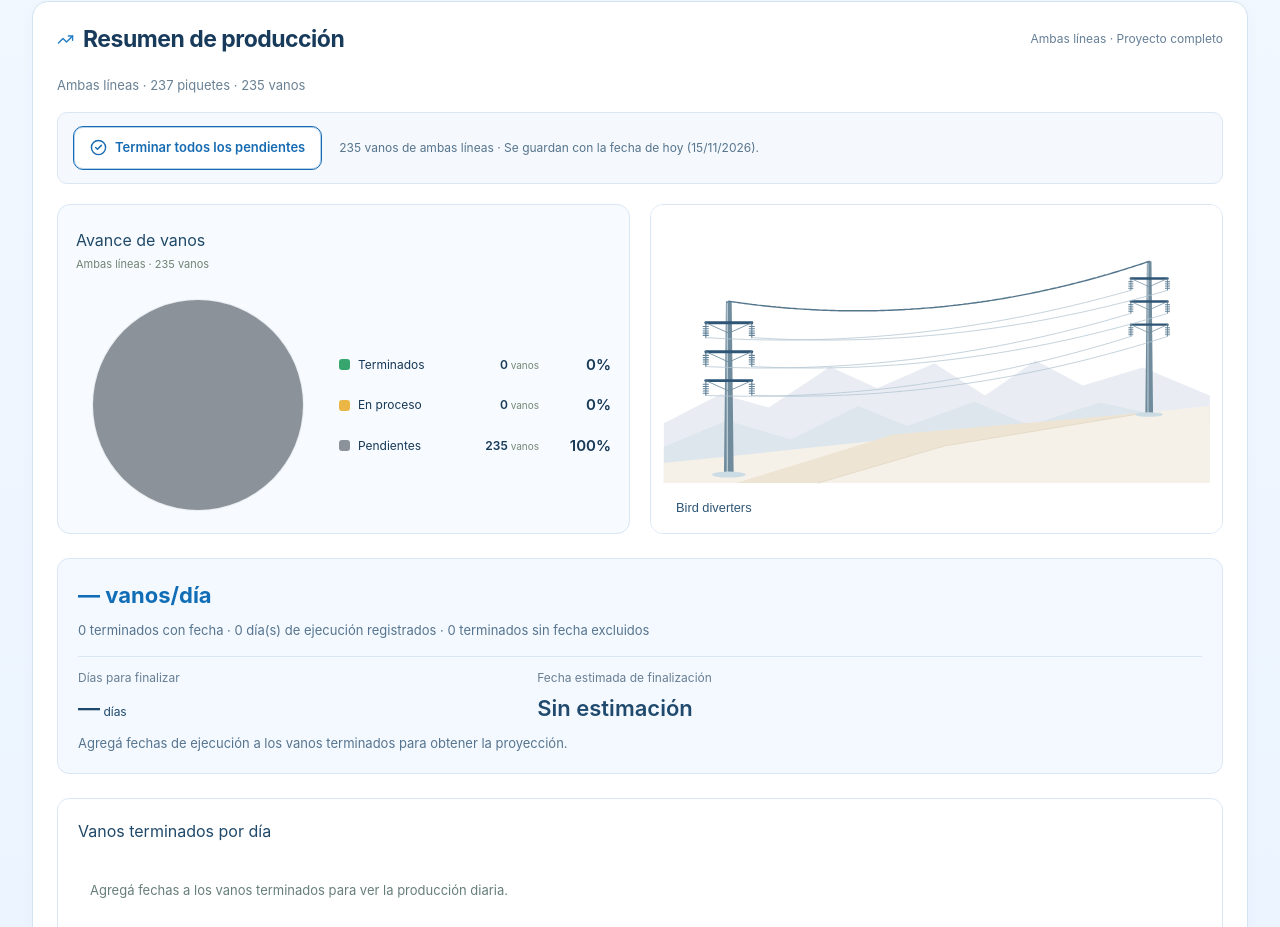
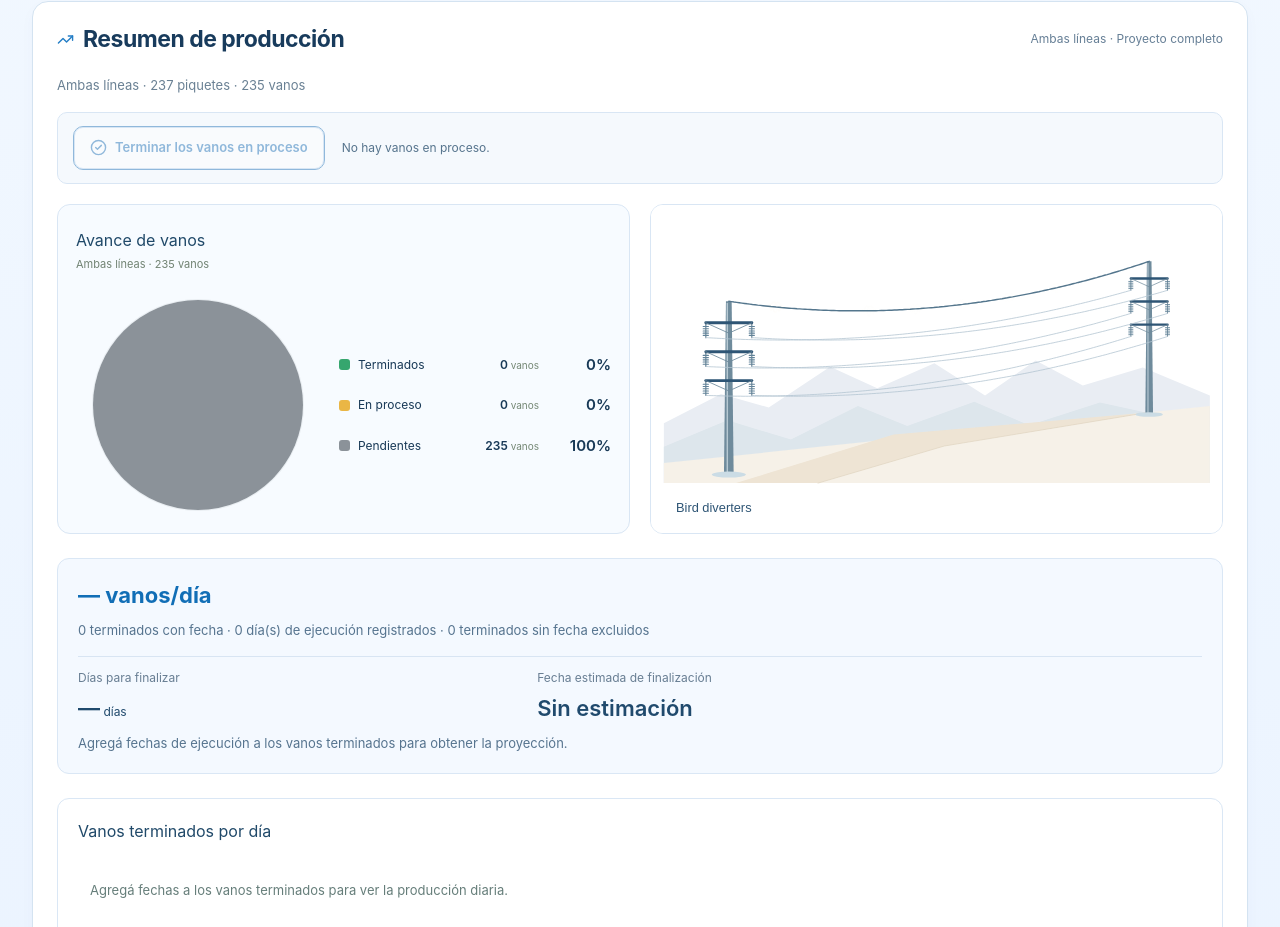
Before and after one commit to Sebastiandc99/Avances-BD-LMT, a Next.js app: page / in a window 1280 px wide. Shown: the part 795-1722 px from the top of the page. Built offline with nearby package versions, Linux system fonts and the light colour scheme.

Commit message:
Completa solo los vanos en proceso y documenta recuperación de la carga

```diff
--- a/app/dashboard.tsx
+++ b/app/dashboard.tsx
@@ -16,7 +16,7 @@ import { powerBiFromCloud, powerBiDesignRevision } from '../lib/powerbi-export';
 import BulkCompleted from './bulk-completed';
 import MapBatchEditor from './map-batch-editor';
 import { selectionEvents, toggleSpanSelection, type SelectionValues } from '../lib/map-selection';
-import { completionPlan, completedEvents, pendingCompletedEvents, type CompletionMode, type CompletionRange } from '../lib/bulk-progress';
+import { completionPlan, completedEvents, inProgressCompletedEvents, type CompletionMode, type CompletionRange } from '../lib/bulk-progress';
 import { searchPoles, type PoleTarget } from '../lib/pole-search';
 import type { MapMemory } from '../lib/map-view';
 import { colors, inventoryRevision, plannedDiverters, installedDiverters, diverterBasis, csvCell, dateLabel, emptyProgress, latestRecords, localDate, metrics, statuses, statusOptions, validProgress, validSpanId, type Event, type Inventory, type Photo, type Progress, type Span, type Status } from '../lib/model';
@@ -39,7 +39,7 @@ export default function Dashboard({user,basePath='/',localOnly=false,cloud,accou
  const [exporting,setExporting]=useState(false);
  const [exportingPowerBi,setExportingPowerBi]=useState(false);
  const powerBiBusy=useRef(false);
- const [completingPending,setCompletingPending]=useState(false),pendingCompleteLock=useRef(false);
+ const [completingInProgress,setCompletingInProgress]=useState(false),inProgressCompleteLock=useRef(false);
  const [executionDay,setExecutionDay]=useState(initialView.listDate);
  const [poleTarget,setPoleTarget]=useState<PoleTarget|null>(null),[mapQuery,setMapQuery]=useState(initialView.mapQuery);
  const [bulk,setBulk]=useState(false),[tab,setTab]=useState(initialView.tab),[mapLine,setMapLine]=useState(initialView.mapLine),[listLine,setListLine]=useState(initialView.listLine),[filter,setFilter]=useState(initialView.listFilter),[search,setSearch]=useState(initialView.listSearch),[selected,setSelected]=useState<string|null>(null),[focus,setFocus]=useState(initialView.mapMemory?.spanFocusRequest||0),[settings,setSettings]=useState(false),[help,setHelp]=useState(false),[dirty,setDirty]=useState(false),[saving,setSaving]=useState(false),[draft,setDraft]=useState<Progress>(emptyProgress()),[pendingPhotos,setPendingPhotos]=useState<Photo[]>([]),[lightbox,setLightbox]=useState<string|null>(null),[confirmSwitch,setConfirmSwitch]=useState<string|null>(null);
@@ -158,19 +158,19 @@ export default function Dashboard({user,basePath='/',localOnly=false,cloud,accou
   await persist(es=>[...es,...additions]);setBulk(false);setSelected(null);setPendingPhotos([]);setTab(tab==='map'?'map':'list');if(tab==='map')requestAnimationFrame(()=>document.querySelector('.map')?.scrollIntoView({behavior:'smooth',block:'center'}));announce(mode==='dates'?`${additions.length} fechas actualizadas y guardadas en este equipo.`:`${additions.length} vanos marcados como terminados y guardados en este equipo.`);void sync();
  }
  function openBulk(){if(dirty){setConfirmSwitch('bulk');return;}setBulk(true);}
- async function completePending(){
-  if(!inventory||!ready||loadedOwner!==owner||pendingCompleteLock.current||dirty||saving||bulk||multiOpen)return;
-  pendingCompleteLock.current=true;setCompletingPending(true);
+ async function completeInProgress(){
+  if(!inventory||!ready||loadedOwner!==owner||inProgressCompleteLock.current||dirty||saving||bulk||multiOpen)return;
+  inProgressCompleteLock.current=true;setCompletingInProgress(true);
   try{
    let count=0;
    await persist(es=>{
-    const additions=pendingCompletedEvents(inventory.vanos,es,{date:localDate(),author:user?.name||'Registro local'},()=>crypto.randomUUID(),new Date().toISOString());
+    const additions=inProgressCompletedEvents(inventory.vanos,es,{date:localDate(),author:user?.name||'Registro local'},()=>crypto.randomUUID(),new Date().toISOString());
     count=additions.length;return count?[...es,...additions]:es;
    });
-   announce(count?`${count} vanos pendientes marcados como terminados con la fecha de hoy y guardados en este equipo.`:'No quedan vanos pendientes.');
+   announce(count?`${count} vanos en proceso marcados como terminados con la fecha de hoy y guardados en este equipo.`:'No hay vanos en proceso.');
    void sync();
   }catch(e){setError(e instanceof Error?e.message:'No se pudieron guardar los avances. Volvé a intentar.');}
-  finally{pendingCompleteLock.current=false;setCompletingPending(false);}
+  finally{inProgressCompleteLock.current=false;setCompletingInProgress(false);}
  }
  async function addPhotos(files:FileList|null){if(!files)return;setSaving(true);try{if(files.length+draft.photos.length>8)throw Error('Podés adjuntar hasta 8 fotos por vano.');const ps=await Promise.all([...files].map(photoFile));setPendingPhotos(p=>[...p,...ps]);change({photos:[...draft.photos,...ps.map(p=>p.id)]});}catch(e){setError(e instanceof Error?e.message:'No se pudo abrir la foto.');}finally{setSaving(false)}}
  async function resolveConflict(id:string,keepLocal:boolean){try{const list=eventsRef.current,local=latestRecords(list)[id],remote=latestRecords(list.filter(e=>e.sync==='synced'))[id];let next=list.map(e=>e.spanId===id&&e.sync!=='synced'?{...e,sync:'discarded' as const}:e);if(keepLocal&&local)next.push({...local,id:crypto.randomUUID(),baseVersion:remote?.version||0,version:(remote?.version||0)+1,createdAt:new Date().toISOString(),sync:'pending'});await persist(next);if(selected===id){setSelected(null);setDirty(false);}announce('Versión elegida.');void sync();}catch{setError('No se pudo resolver el cambio.');}}
@@ -235,7 +235,7 @@ export default function Dashboard({user,basePath='/',localOnly=false,cloud,accou
  <div className="list-subtools"><span aria-live="polite">{dayProgress?`${visible.length} de ${dayProgress.total} vanos del día`:`${visible.length} vanos`}</span><label><SlidersHorizontal size={16}/><select aria-label="Filtrar vanos por línea" value={line} onChange={e=>setLine(e.target.value)}><option value="all">Todas las líneas</option><option value="larga">Línea larga</option><option value="corta">Línea corta · FP</option></select></label></div>
  <details className="day-filter-details" open={executionDay?true:undefined}><summary><Filter size={15}/> Filtrar por fecha {executionDay&&<b>{dateLabel(executionDay)}</b>}<ChevronDown size={14}/></summary><DayFilter date={executionDay} onChange={value=>{setExecutionDay(value);setFilter('all')}} total={dayProgress?.total||0} done={dayProgress?.done||0} inProgress={dayProgress?.inProgress||0}/></details>
  <div className="table-scroll"><table className="span-table"><thead><tr><th>Vano</th><th className="span-line">Línea</th><th>Estado</th><th className="span-date">Fecha de ejecución</th><th><span className="sr-only">Acciones</span></th></tr></thead><tbody>{visible.map(s=><tr key={s.id} className={selected===s.id?'is-selected':''}><td><button className="row-link" onClick={()=>choose(s.id)}>Vano {spanName(s)}</button><small className="span-length">{fmt(s.longitud_planta_m,1)} m</small><small className="mobile-span-meta">{s.linea==='larga'?'Larga':'Corta FP'} · {dateLabel(records[s.id]?.date||'')}</small></td><td className="span-line">{s.linea==='larga'?'Larga':'Corta FP'}</td><td><span className="status-pill" style={{'--status':colors[records[s.id]?.status||'pendiente']} as React.CSSProperties}>{statuses[records[s.id]?.status||'pendiente']}</span></td><td className="span-date">{dateLabel(records[s.id]?.date||'')}</td><td><button className="outline span-edit" aria-label={'Editar vano '+spanName(s)} onClick={()=>choose(s.id)}><Pencil size={17}/><span className="edit-label">Editar</span></button></td></tr>)}</tbody></table>{!visible.length&&<div className="empty"><Search/><h3>No hay vanos con esos filtros</h3><p>Probá otra fecha, línea, número o estado.</p><button className="outline" onClick={()=>{setFilter('all');setLine('all');setSearch('');setExecutionDay('')}}>Limpiar filtros</button></div>}</div></>}
- {tab==='metrics'&&inventory&&<ProductionSummary inventory={inventory} events={events} today={today} basePath={basePath} onCompletePending={()=>void completePending()} completingPending={completingPending} pendingCompletionBlocked={!ready||loadedOwner!==owner||dirty||saving||bulk||multiOpen} onOpenSpan={id=>{setTab('list');choose(id,false)}}/>}
+ {tab==='metrics'&&inventory&&<ProductionSummary inventory={inventory} events={events} today={today} basePath={basePath} onCompleteInProgress={()=>void completeInProgress()} completingInProgress={completingInProgress} inProgressCompletionBlocked={!ready||loadedOwner!==owner||dirty||saving||bulk||multiOpen} onOpenSpan={id=>{setTab('list');choose(id,false)}}/>}
  {tab==='history'&&<><div className="panel-title"><h3><History size={17}/> Historial de cambios</h3><span>{activity.length} registros</span></div><div className="history-list">{activity.length?activity.filter(e=>line==='all'||inventory?.vanos.find(s=>s.id===e.spanId)?.linea===line).map(e=>{const s=inventory?.vanos.find(s=>s.id===e.spanId);return <article key={e.id}><span className="history-dot" style={{background:colors[e.status]}}/><div><button className="row-link" onClick={()=>choose(e.spanId)}>Vano {s?spanName(s):e.spanId}</button><b>{statuses[e.status]} · {s?installedDiverters(s,e):e.installed} BD {diverterBasis(e)==='calculated'?'según planilla':diverterBasis(e)==='reported'?'informados':''}</b><p>{e.author} · actividad {dateLabel(e.date)}</p>{e.notes&&<p className="history-notes">{e.notes}</p>}<small>{new Date(e.createdAt).toLocaleString('es-AR',{timeZone:'America/Argentina/Salta'})} · {e.sync==='synced'?'En la nube':e.sync==='conflict'?'Requiere revisión':'En este equipo'}</small></div></article>}):<div className="empty"><Clock3/><h3>El historial empieza con tu primer registro</h3><p>Cada cambio conserva la fecha y quién lo registró.</p></div>}</div></>}
  </section>
  {entryView&&span&&<aside className={'detail-panel '+(span?'editing':'')}>
--- a/app/production-summary.tsx
+++ b/app/production-summary.tsx
@@ -38,8 +38,8 @@ function DailyChart({ daily, onChoose }: { daily: Record<string, number>; onChoo
   {ticks.map(day => <text key={day} x={x(day)} y={height - 17} textAnchor="middle">{dateLabel(day).slice(0, 5)}</text>)}
  </svg>;
 }
-export default function ProductionSummary({ inventory, events, today, onOpenSpan, onCompletePending, completingPending, pendingCompletionBlocked, basePath='/' }: {
- inventory: Inventory; events: Event[]; today: string; onOpenSpan: (id: string) => void; onCompletePending: () => void; completingPending: boolean; pendingCompletionBlocked: boolean; basePath?: string;
+export default function ProductionSummary({ inventory, events, today, onOpenSpan, onCompleteInProgress, completingInProgress, inProgressCompletionBlocked, basePath='/' }: {
+ inventory: Inventory; events: Event[]; today: string; onOpenSpan: (id: string) => void; onCompleteInProgress: () => void; completingInProgress: boolean; inProgressCompletionBlocked: boolean; basePath?: string;
 }) {
  const [selectedDay, setSelectedDay] = useState('');
  const records = latestRecords(events);
@@ -50,8 +50,8 @@ export default function ProductionSummary({ inventory, events, today, onOpenSpan
   <div className="analytics">
    <p className="project-total">Ambas líneas · {inventory.piquetes.length} piquetes · {stats.total} vanos</p>
    <div className="summary-bulk-action">
-    <button className="outline" type="button" onClick={onCompletePending} disabled={!stats.pending||completingPending||pendingCompletionBlocked}>{completingPending?<LoaderCircle className="spin" size={17}/>:<CheckCircle2 size={17}/>} {completingPending?'Guardando…':'Terminar todos los pendientes'}</button>
-    <span>{pendingCompletionBlocked?'Guardá o cerrá la carga abierta para usar esta opción.':stats.pending?`${stats.pending} vanos de ambas líneas · Se guardan con la fecha de hoy (${dateLabel(today)}).`:'No quedan vanos pendientes.'}</span>
+    <button className="outline" type="button" onClick={onCompleteInProgress} disabled={!stats.inProgress||completingInProgress||inProgressCompletionBlocked}>{completingInProgress?<LoaderCircle className="spin" size={17}/>:<CheckCircle2 size={17}/>} {completingInProgress?'Guardando…':'Terminar los vanos en proceso'}</button>
+    <span>{inProgressCompletionBlocked?'Guardá o cerrá la carga abierta para usar esta opción.':stats.inProgress?`${stats.inProgress} vanos en proceso de ambas líneas · Se guardan con la fecha de hoy (${dateLabel(today)}).`:'No hay vanos en proceso.'}</span>
    </div>
    <div className="summary-visuals">
     <ProgressPie stats={stats} />
--- a/lib/bulk-progress.ts
+++ b/lib/bulk-progress.ts
@@ -23,9 +23,9 @@ export function completedEvents(ids:string[],records:Record<string,Event>,option
   return {...(old?.crews!==undefined?{crews:old.crews}:{}),status:'terminado',date:options.date,installed:old?.installed||0,notes:old?.notes||'',photos:old?.photos||[],responsible:options.mode==='dates'?(old?.responsible||''):options.responsible||old?.responsible||'',id:makeId(),spanId,version:(old?.version||0)+1,baseVersion:old?.version||0,createdAt,author:options.author,sync:'pending'};
  });
 }
-export function pendingCompletedEvents(spans:Span[],events:Event[],options:{date:string;author:string},makeId:()=>string,createdAt:string):Event[]{
+export function inProgressCompletedEvents(spans:Span[],events:Event[],options:{date:string;author:string},makeId:()=>string,createdAt:string):Event[]{
  const records=latestRecords(events);
- const ids=spans.filter(span=>(records[span.id]?.status||'pendiente')==='pendiente').map(span=>span.id);
+ const ids=spans.filter(span=>['ejecucion','observaciones'].includes(records[span.id]?.status)).map(span=>span.id);
  if(!ids.length)return [];
  const versions=Object.fromEntries(ids.map(id=>[id,records[id]?.version||0]));
  return selectionEvents(spans,ids,events,versions,{status:'terminado',date:options.date,withoutDate:false},options.author,makeId,createdAt);
```
Also changed, not shown: 2 other files (tests, documents, lock files or other folders).
